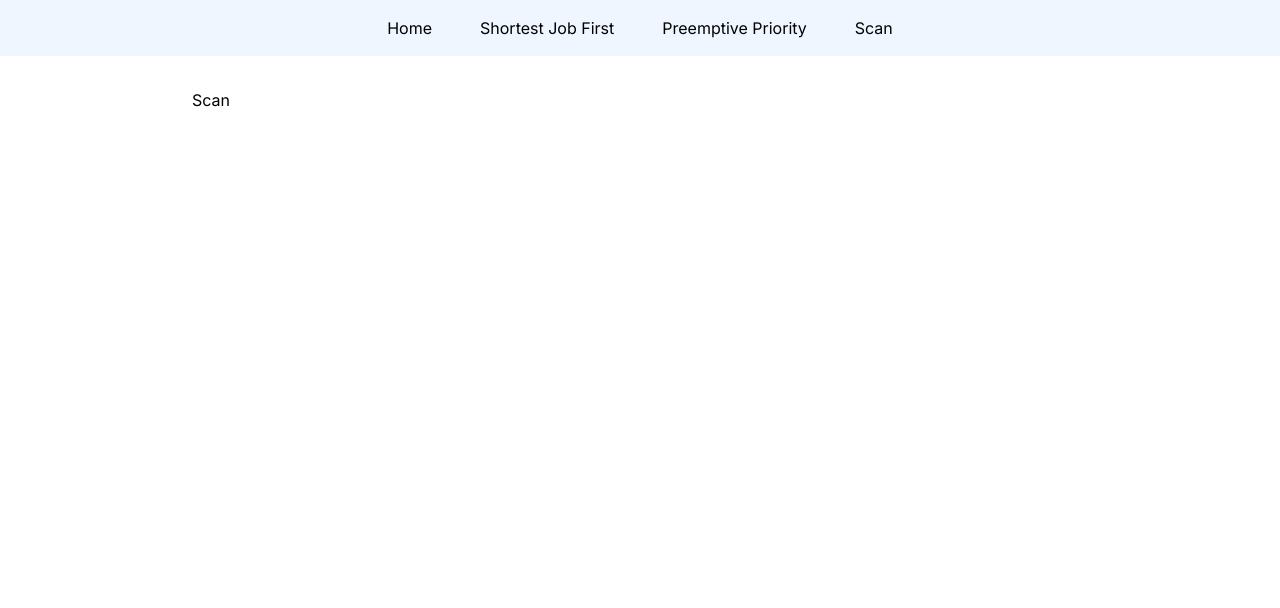
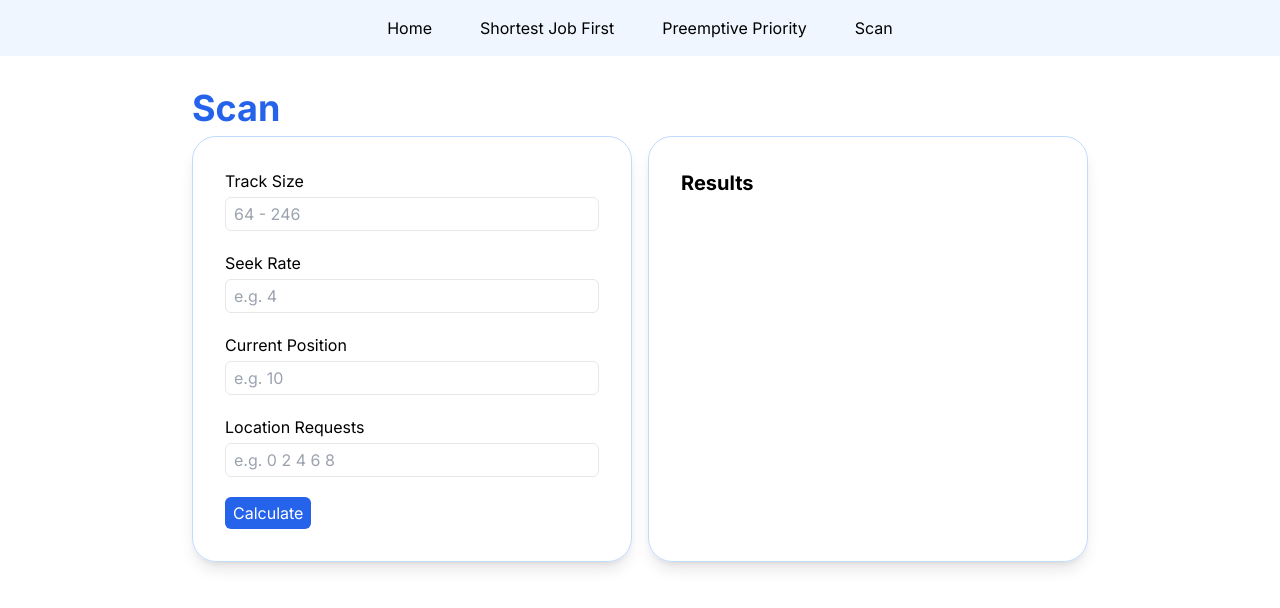
Before and after one commit to kigos21/aa-ics26012, a Next.js app: page /scan in a window 1280 px wide. Shown: the top 608 px of the page. Built offline with nearby package versions, Linux system fonts and the light colour scheme.

Commit message:
implement scan algorithm

```diff
--- a/package.json
+++ b/package.json
@@ -11,7 +11,8 @@
   "dependencies": {
     "next": "14.0.3",
     "react": "^18",
-    "react-dom": "^18"
+    "react-dom": "^18",
+    "react-hook-form": "^7.48.2"
   },
   "devDependencies": {
     "@types/node": "^20",
--- a/src/app/scan/page.tsx
+++ b/src/app/scan/page.tsx
@@ -1,7 +1,245 @@
+"use client";
+
+import { useState } from "react";
+import { useForm, SubmitHandler } from "react-hook-form";
+
+type Inputs = {
+  currentPosition: number;
+  trackSize: number;
+  seekRate: number;
+  requests: string;
+};
+
+type Result = {
+  totalHeadMovement: number;
+  seekTime: number;
+};
+
 export default function Scan() {
+  const [result, setResult] = useState<Result>({
+    totalHeadMovement: 0,
+    seekTime: 0,
+  });
+
+  const Scan = (
+    arr: number[],
+    head: number,
+    direction: "left" | "right",
+    trackSize: number,
+    rate: number,
+  ): Result => {
+    let totalHeadMovement = 0;
+    let distance;
+    let curTrack;
+    let left = [];
+    let right = [];
+    let seekSequence = [];
+
+    // appending end values
+    // which has to be visited
+    // before reversing the direction
+    if (direction == "left") left.push(0);
+    else if (direction == "right") right.push(trackSize - 1);
+
+    const size = arr.length;
+    for (let i = 0; i < size; i++) {
+      if (arr[i] < head) left.push(arr[i]);
+      if (arr[i] > head) right.push(arr[i]);
+    }
+
+    // sorting left and right vectors
+    left.sort((a, b) => a - b);
+    right.sort((a, b) => a - b);
+
+    // run the while loop two times.
+    // one by one scanning right
+    // and left of the head
+    let run = 2;
+    while (run-- > 0) {
+      if (direction == "left") {
+        for (let i = left.length - 1; i >= 0; i--) {
+          curTrack = left[i];
+
+          // appending current track to seek sequence
+          seekSequence.push(curTrack);
+
+          // calculate absolute distance
+          distance = Math.abs(curTrack - head);
+
+          // increase the total count
+          totalHeadMovement += distance;
+
+          // accessed track is now the new head
+          head = curTrack;
+        }
+
+        direction = "right";
+      } else if (direction == "right") {
+        for (let i = 0; i < right.length; i++) {
+          curTrack = right[i];
+
+          // appending current track to seek sequence
+          seekSequence.push(curTrack);
+
+          // calculate absolute distance
+          distance = Math.abs(curTrack - head);
+
+          // increase the total count
+          totalHeadMovement += distance;
+
+          // accessed track is now new head
+          head = curTrack;
+        }
+
+        direction = "left";
+      }
+    }
+
+    return { totalHeadMovement, seekTime: totalHeadMovement / rate };
+  };
+
+  const {
+    register,
+    handleSubmit,
+    watch,
+    formState: { errors },
+  } = useForm<Inputs>();
+
+  const onSubmit: SubmitHandler<Inputs> = (data) => {
+    let requests: number[] | string[] = data.requests.split(" ");
+    requests = requests.map((request) => Number(request));
+
+    const result = Scan(
+      requests,
+      data.currentPosition,
+      "left",
+      data.trackSize,
+      data.seekRate,
+    );
+
+    setResult(result);
+  };
+
+  let currentPosition = watch("currentPosition");
+  let trackSize = watch("trackSize");
+  let seekRate = watch("seekRate");
+  let requests = watch("requests");
+
   return (
     <>
-      <h1>Scan</h1>
+      <h1 className="mb-2 text-4xl font-bold text-blue-600">Scan</h1>
+      <div className="grid grid-cols-2 gap-4">
+        <div className="rounded-3xl border border-blue-200 p-8 shadow-lg">
+          <form onSubmit={handleSubmit(onSubmit)}>
+            <label htmlFor="trackSize">Track Size</label>
+            <input
+              type="number"
+              id="trackSize"
+              className="remove_arrow mt-1 w-full rounded-md border px-2 py-1"
+              placeholder="64 - 246"
+              {...register("trackSize", {
+                required: true,
+                min: 64,
+                max: 256,
+                validate: (value) => value >= 64 && value <= 256,
+              })}
+            />
+            {errors.trackSize && (
+              <p className="px-1 py-2 text-xs text-red-600">
+                This field is required: min of 64, max of 256 only
+              </p>
+            )}
+
+            <label htmlFor="seekRate" className="mt-5 block">
+              Seek Rate
+            </label>
+            <input
+              type="number"
+              id="seekRate"
+              className="remove_arrow mt-1 w-full rounded-md border px-2 py-1"
+              placeholder="e.g. 4"
+              {...register("seekRate", { required: true, min: 0 })}
+            />
+            {errors.seekRate && (
+              <p className="px-1 py-2 text-xs text-red-600">
+                This field is required: minimum of 0
+              </p>
+            )}
+
+            <label htmlFor="currentPosition" className="mt-5 block">
+              Current Position
+            </label>
+            <input
+              type="number"
+              id="currentPosition"
+              className="remove_arrow mt-1 w-full rounded-md border px-2 py-1"
+              placeholder={`e.g. 10`}
+              {...register("currentPosition", {
+                required: true,
+                min: 0,
+                max: trackSize,
+              })}
+            />
+            {errors.currentPosition && (
+              <p className="px-1 py-2 text-xs text-red-600">
+                This field is required: min of 0, max of your track size
+              </p>
+            )}
+
+            <label htmlFor="requests" className="mt-5 block">
+              Location Requests
+            </label>
+            <input
+              type="text"
+              id="requests"
+              className="remove_arrow mt-1 w-full rounded-md border px-2 py-1"
+              placeholder="e.g. 0 2 4 6 8"
+              {...register("requests", {
+                required: true,
+                validate: (value) => {
+                  const values: string[] = value.split(" ");
+                  for (let n of values) {
+                    if (Number(n) < 0 || Number(n) > trackSize) {
+                      return false;
+                    }
+                  }
+                  return values.length > 0 && values.length <= 10;
+                },
+              })}
+            />
+            {errors.requests && (
+              <p className="px-1 py-2 text-xs text-red-600">
+                This field is required: min of 1 request, max of 10 requests.
+                Make sure to <span className="font-bold">stay in range</span>{" "}
+                between 0 and your track size!
+              </p>
+            )}
+
+            <button
+              type="submit"
+              className="mt-5 rounded-md bg-blue-600 px-2 py-1 text-white hover:bg-blue-700 active:bg-black"
+            >
+              Calculate
+            </button>
+          </form>
+        </div>
+
+        <div className="rounded-3xl border border-blue-200 p-8 shadow-lg">
+          <p className="text-xl font-bold">Results</p>
+          {result.totalHeadMovement !== 0 && (
+            <>
+              <p>
+                Total Head Movement:{" "}
+                <span className="font-bold">{result.totalHeadMovement}</span>
+              </p>
+              <p>
+                Seek Time:{" "}
+                <span className="font-bold">{result.seekTime} ms</span>
+              </p>
+            </>
+          )}
+        </div>
+      </div>
     </>
   );
 }
```
Also changed, not shown: 1 other file (tests, documents, lock files or other folders).
